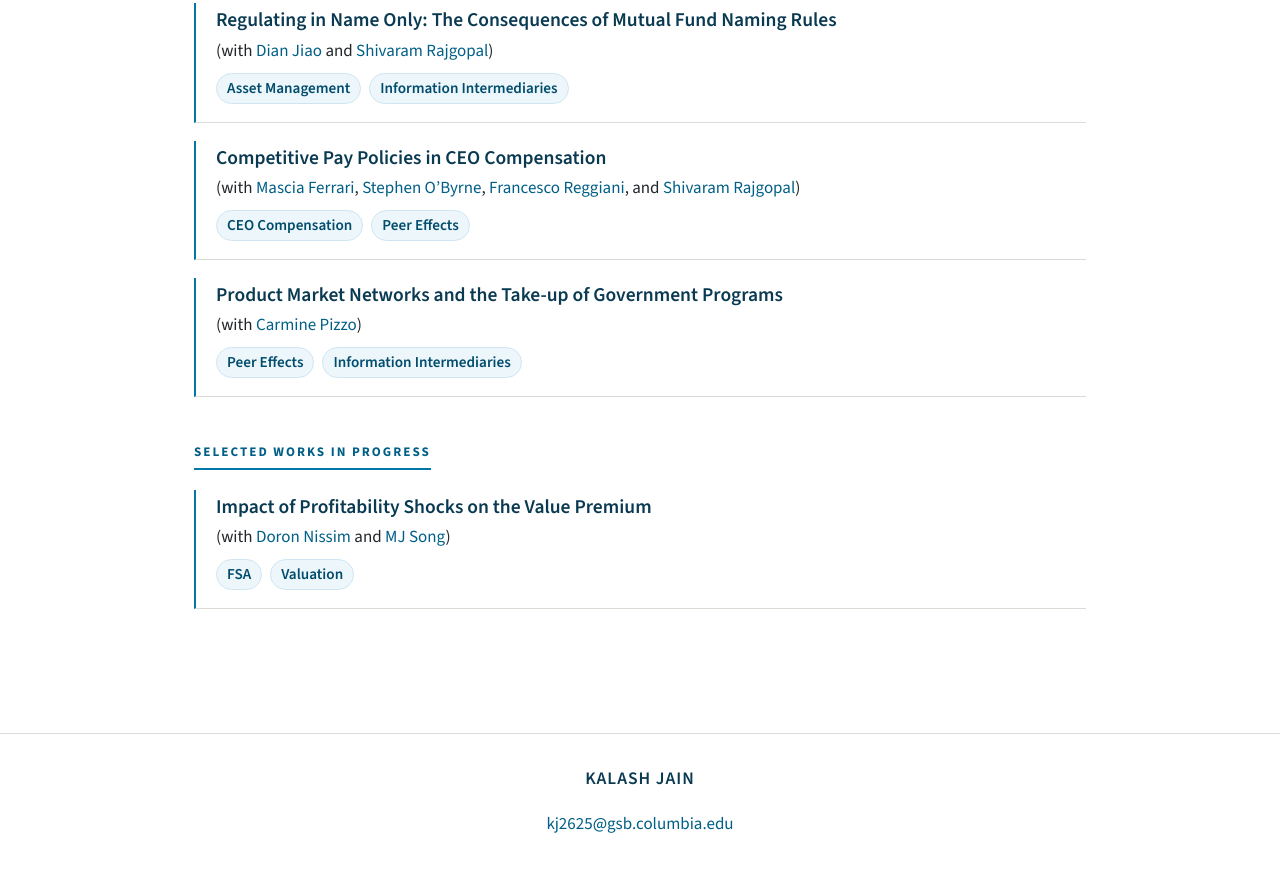
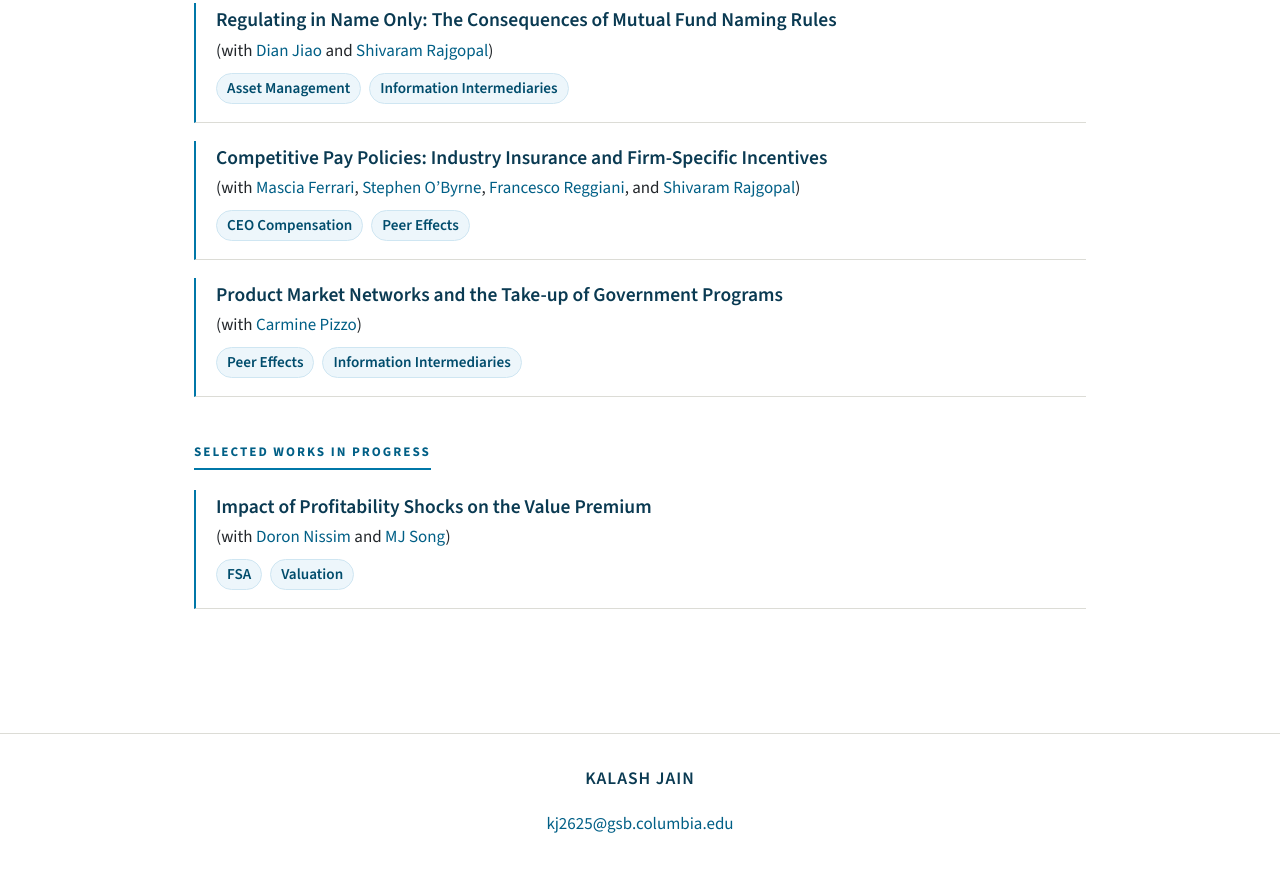
Before and after one commit to kalashjain-web/kalashjain-web.github.io, a plain HTML site: page research.html in a window 1280 px wide. Shown: the part 1668-2539 px from the top of the page. Drawn offline with nearby package versions, Linux system fonts and the light colour scheme.

Commit message:
Update CPP paper title

```diff
--- a/research.html
+++ b/research.html
@@ -127,7 +127,7 @@
 
         <div class="paper" data-topics="CEO Compensation|Peer Effects">
           <p class="paper__title">
-            <a href="https://papers.ssrn.com/sol3/papers.cfm?abstract_id=4407139" target="_blank" rel="noopener">Competitive Pay Policies in CEO Compensation</a>
+            <a href="https://papers.ssrn.com/sol3/papers.cfm?abstract_id=4407139" target="_blank" rel="noopener">Competitive Pay Policies: Industry Insurance and Firm-Specific Incentives</a>
           </p>
           <p class="paper__authors">(with <a href="https://www.masciaferrari.com/" target="_blank" rel="noopener">Mascia Ferrari</a>, <a href="https://valueadvisors.com/about/" target="_blank" rel="noopener">Stephen O&rsquo;Byrne</a>, <a href="https://scholar.google.com/citations?user=TpwfYfYAAAAJ" target="_blank" rel="noopener">Francesco Reggiani</a>, and <a href="https://business.columbia.edu/faculty/people/shivaram-rajgopal" target="_blank" rel="noopener">Shivaram Rajgopal</a>)</p>
           <p class="paper__topics"><span class="topic-pill" data-topic="CEO Compensation">CEO Compensation</span><span class="topic-pill" data-topic="Peer Effects">Peer Effects</span></p>
```
